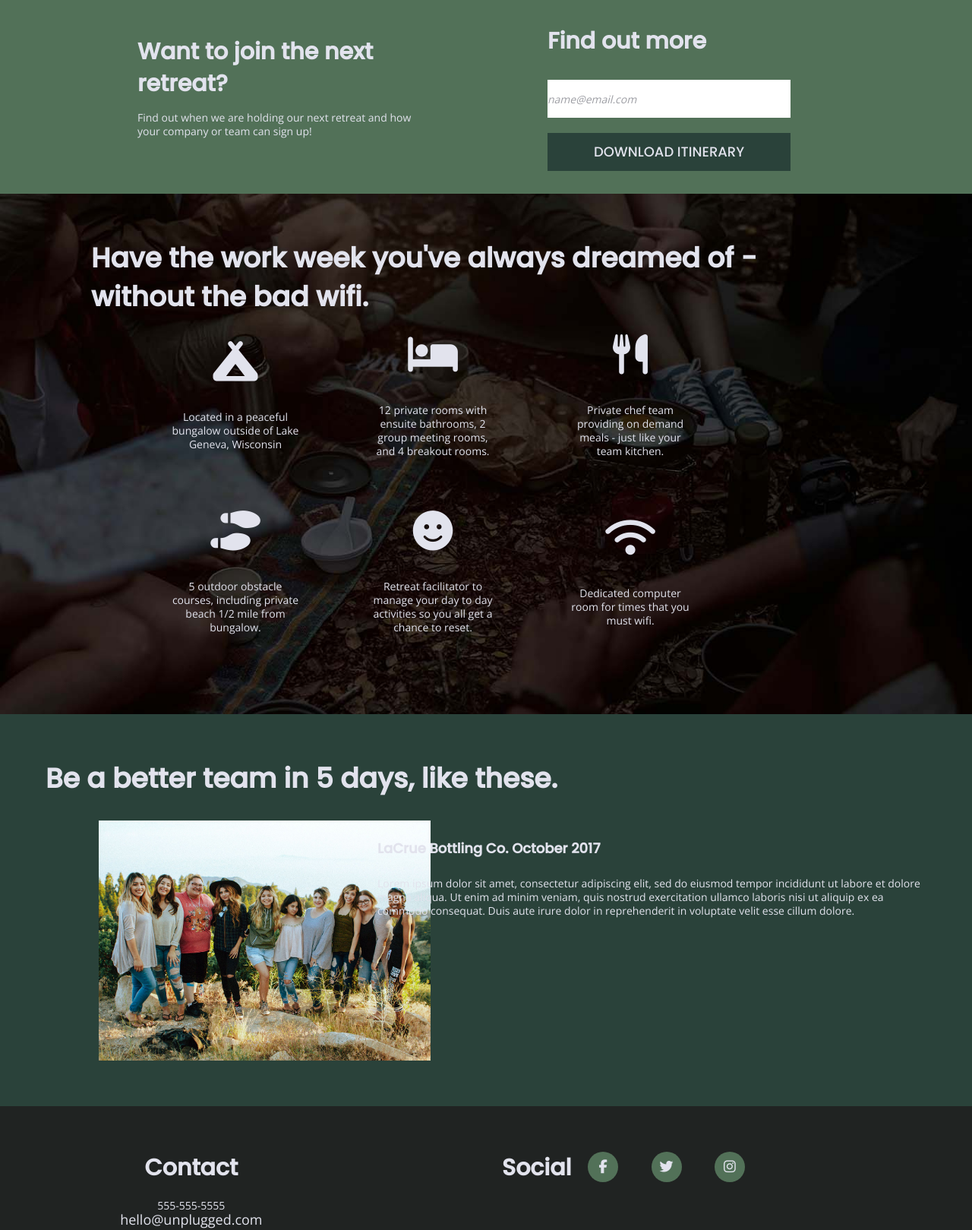
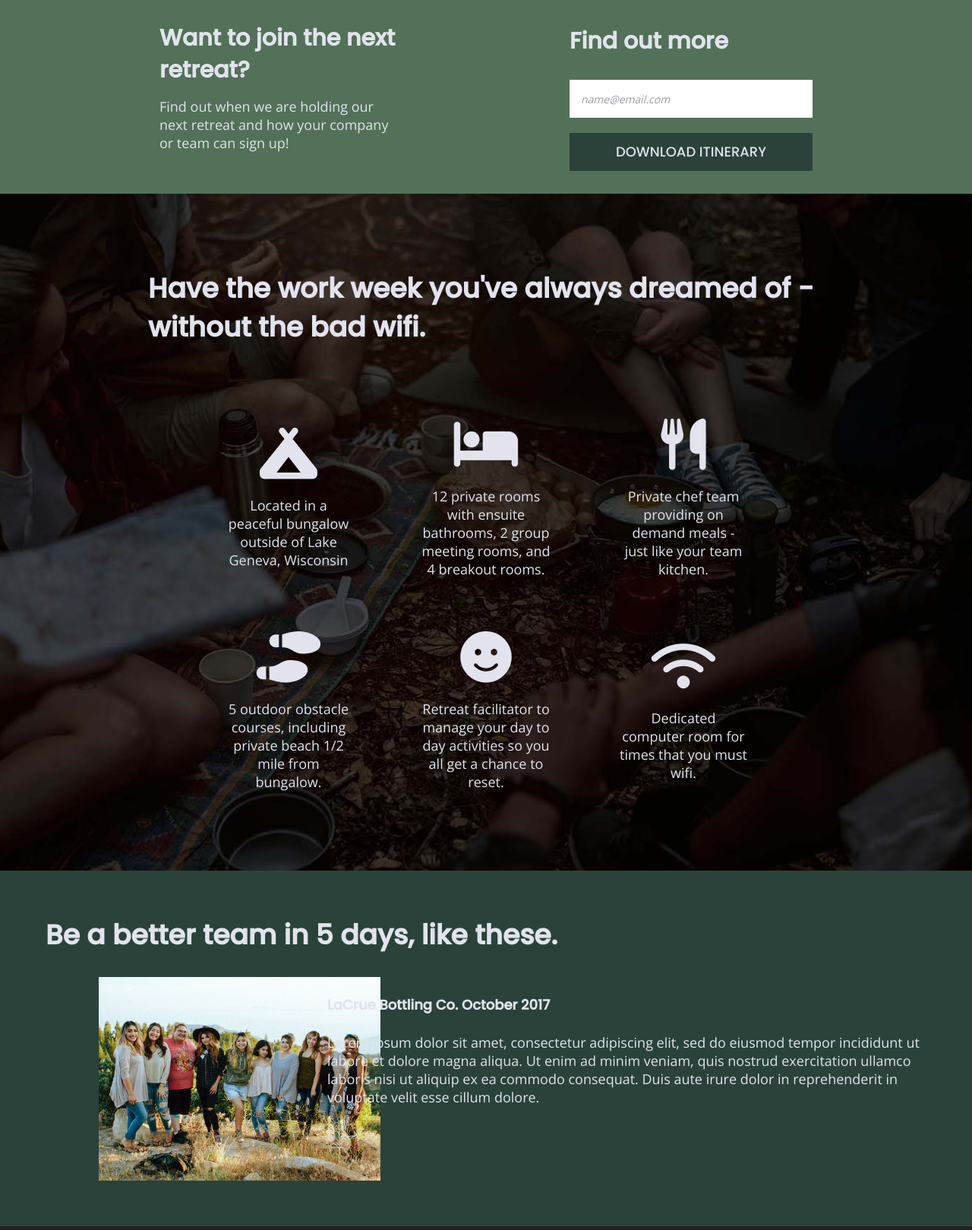
Before and after one commit to triciahumann/unplugged-retreat, a website: page index.html in a window 1280 px wide. Shown: the part 605-2224 px from the top of the page at 76% size. Drawn offline with nearby package versions, Linux system fonts and the light colour scheme.

Commit message:
Updated desktop styles

```diff
--- a/css/main.css
+++ b/css/main.css
@@ -757,10 +757,13 @@
 .features .content-wrapper {
   margin: 60px;
   width: 100%;
+  display: flex;
+  flex-flow: row wrap;
+  justify-content: center;
 }
 
 .features h2 {
-  width: 75%;
+  width: 100%;
 }
 
 .features article {
@@ -773,6 +776,7 @@
 .features-items {
   display: flex;
   justify-content: space-around;
+  width: 640px;
 }
 
 .features-items article {
@@ -820,17 +824,24 @@
   justify-content: space-around;
 }
 
-.social {
+.contact {
+  width: 25%;
   display: flex;
   flex-flow: row wrap;
-  justify-content: center;
-  align-items: flex-start;
-  width: 50%;
 }
 
 .contact h3 {
   margin-top: 0;
 }
+
+.social {
+  width: 25%;
+  display: flex;
+  flex-flow: row wrap;
+  justify-content: center;
+  align-items: flex-start;
+}
+
 .social h3 {
   margin-bottom: 20px;
   margin-top: 0;
@@ -847,6 +858,7 @@
     ========================================================================== */
 
     /* Mission */
+
 .mission .content-wrapper {
   margin: 66px;
   display: flex;
@@ -931,14 +943,22 @@
 @media screen and (min-width: 1200px) {
     /*Desktop styles here*/
 
+p {
+  font-size: 1.125rem;
+  line-height: 24px;
+}
     /* Header */
 img {
   margin-left: 70px;
 }
 
+ul.nav-list {
+  width: 25%;
+}
+
     /* Hero area */
 .content-wrapper h1 {
-  margin-left: 100px;
+  margin-left: 120px;
 }
     /* Aside and Form */
 aside .content-wrapper {
@@ -946,7 +966,8 @@
   margin-right: 100px;
 }
 
-.form-description .form {
+.form-description,
+.form {
   max-width: 320px;
 }
 
@@ -955,8 +976,9 @@
 }
 input[type=text] {
   padding: 0;
+  padding-left: 15px;
   border: 0;
-  max-width: 320px;
+  width: 305px;
   height: 50px;
 }
 
@@ -973,10 +995,12 @@
   margin-right: 120px;
 }
 
-.features h2 {
+.features .content-wrapper h2 {
   margin-top: 40px;
   width: 890px;
+  margin-bottom: 70px;
 }
+
 .features-items {
   margin-left: 100px;
   margin-right: 100px;
```
